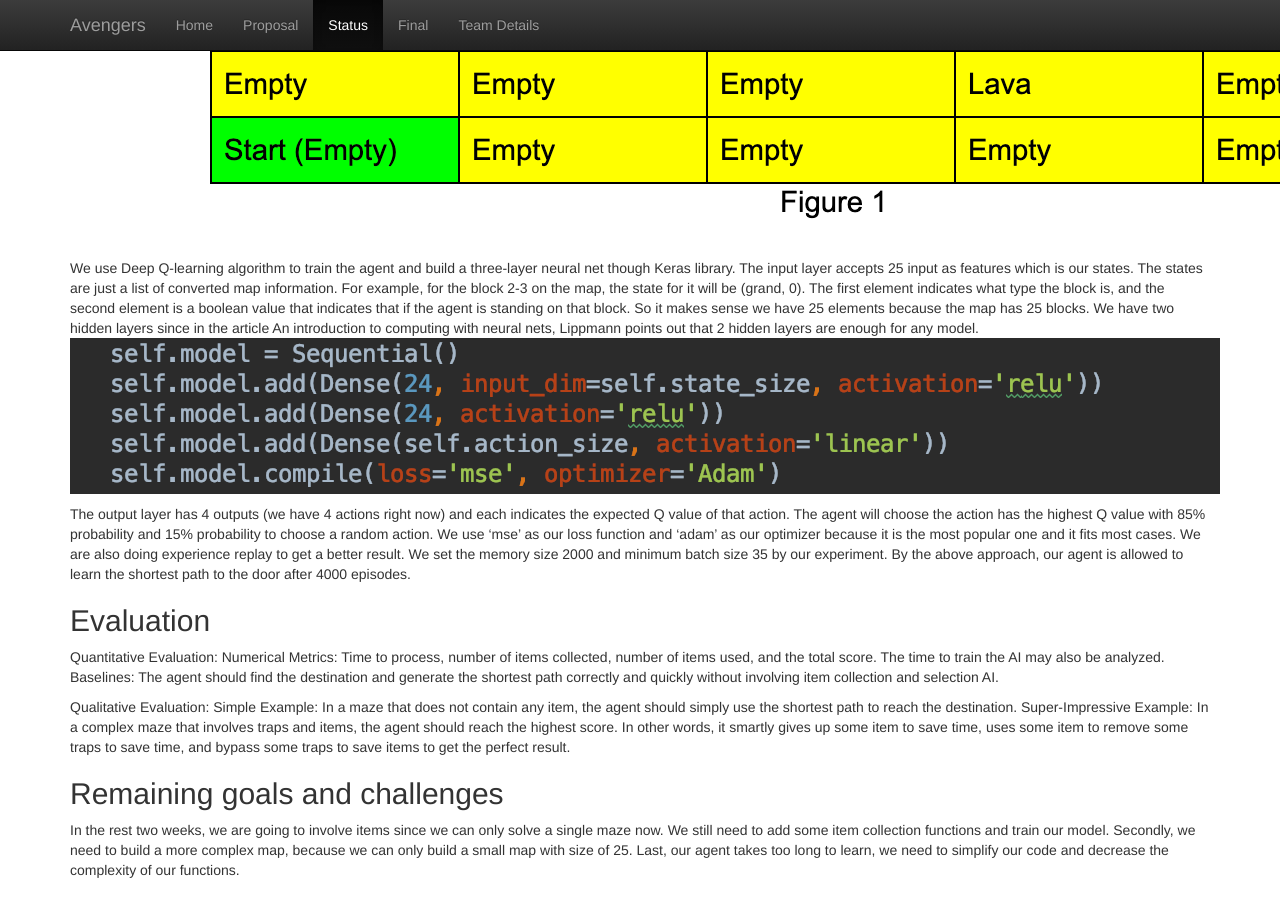
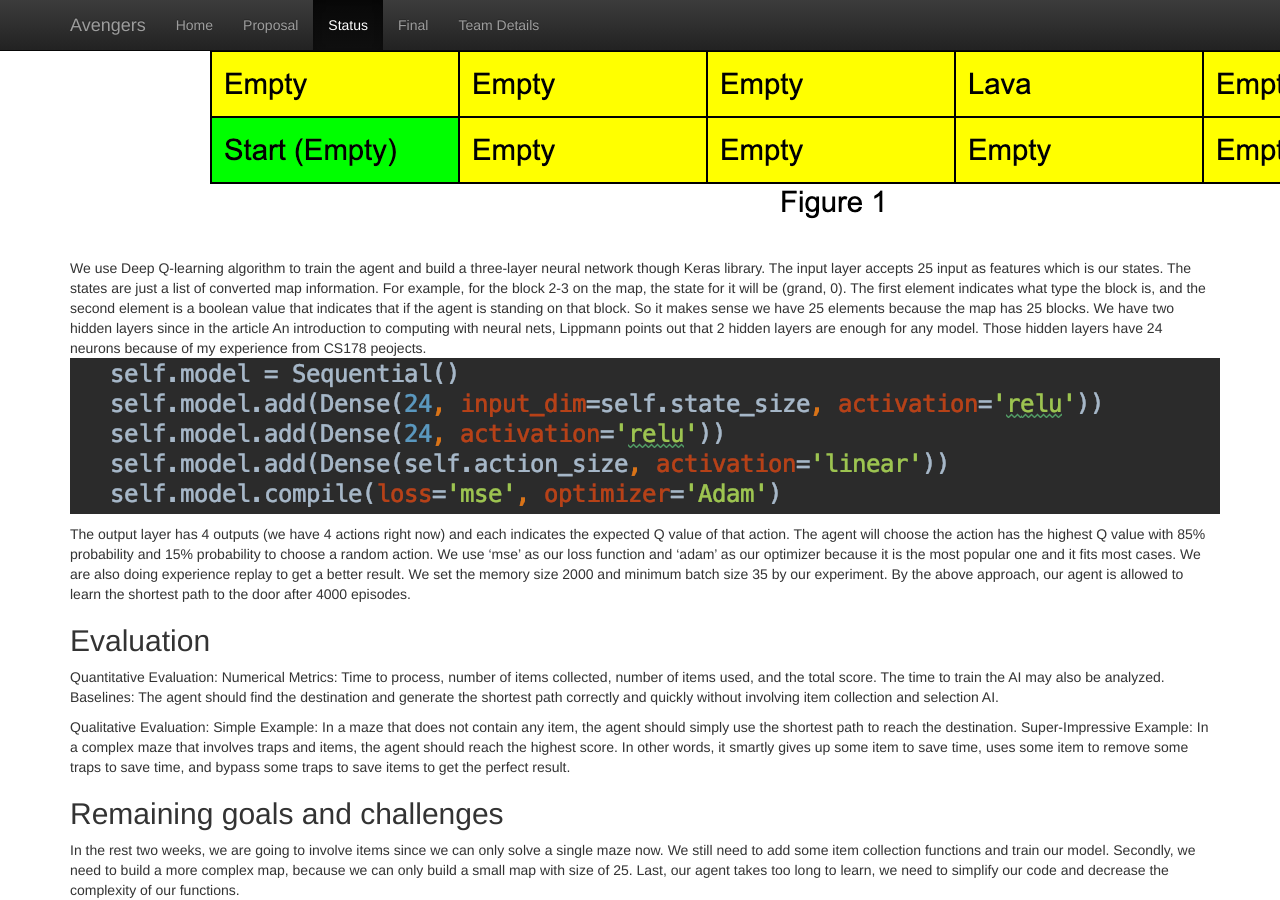
Before and after one commit to kexuejia911/Avengers, a Jekyll site: the page built from docs/status.md, in a window 1280 px wide and 900 px high, scrolled down 1019 px. Built offline with Jekyll 4.4.1, drawn with Linux system fonts in a browser that asks for light colours.

Commit message:
Update status.md

```diff
--- a/docs/status.md
+++ b/docs/status.md
@@ -13,7 +13,7 @@ After the discussion with our mentor, we decide to simplify our project to make
 For the status report, we are only making minimum AI. For the minimum AI, we have a single pre-generated 5x5 map (figure 1) with some lava but no items. The agent does not need to pick the key to open the door. The AI agent should just find the shortest path to the door. Rewards map: -1 for each step, -100 for fall in lava, +100 for getting the door.
 ![alt text](https://github.com/kexuejia911/avengers/blob/master/docs/figure%201.png "figure1")
 
-We use Deep Q-learning algorithm to train the agent and build a three-layer neural net though Keras library. The input layer accepts 25 input as features which is our states. The states are just a list of converted map information. For example, for the block 2-3 on the map, the state for it will be (grand, 0). The first element indicates what type the block is, and the second element is a boolean value that indicates that if the agent is standing on that block. So it makes sense we have 25 elements because the map has 25 blocks. We have two hidden layers since in the article An introduction to computing with neural nets, Lippmann points out that 2 hidden layers are enough for any model.
+We use Deep Q-learning algorithm to train the agent and build a three-layer neural network though Keras library. The input layer accepts 25 input as features which is our states. The states are just a list of converted map information. For example, for the block 2-3 on the map, the state for it will be (grand, 0). The first element indicates what type the block is, and the second element is a boolean value that indicates that if the agent is standing on that block. So it makes sense we have 25 elements because the map has 25 blocks. We have two hidden layers since in the article An introduction to computing with neural nets, Lippmann points out that 2 hidden layers are enough for any model. Those hidden layers have 24 neurons because of my experience from CS178 peojects.
 ![alt text](https://github.com/kexuejia911/avengers/blob/master/docs/figure%202.png "figure2")
 
 The output layer has 4 outputs (we have 4 actions right now) and each indicates the expected Q value of that action. The agent will choose the action has the highest Q value with 85% probability and 15% probability to choose a random action. We use ‘mse’ as our loss function and ‘adam’ as our optimizer because it is the most popular one and it fits most cases. We are also doing experience replay to get a better result. We set the memory size 2000 and minimum batch size 35 by our experiment. By the above approach, our agent is allowed to learn the shortest path to the door after 4000 episodes.
```
